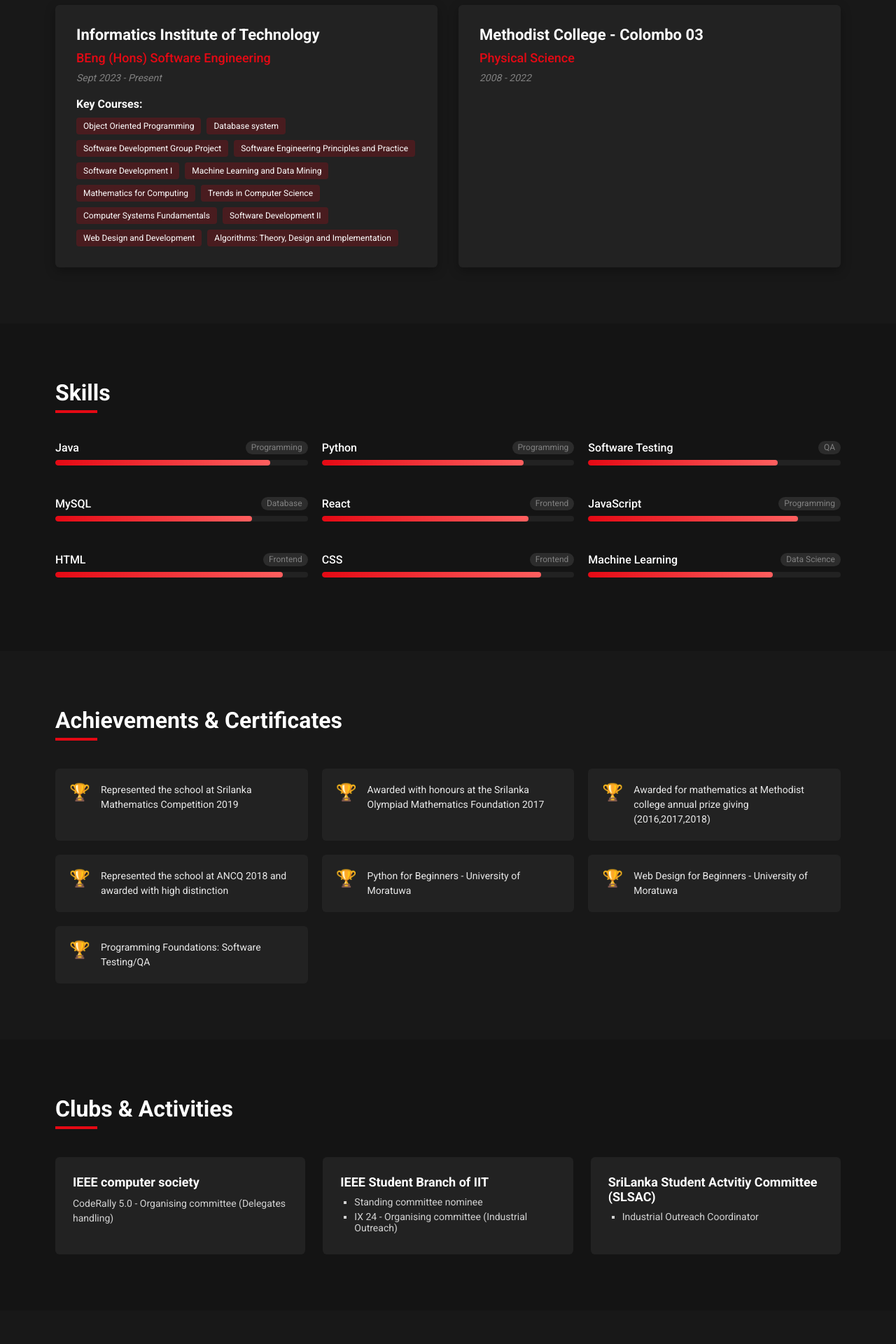
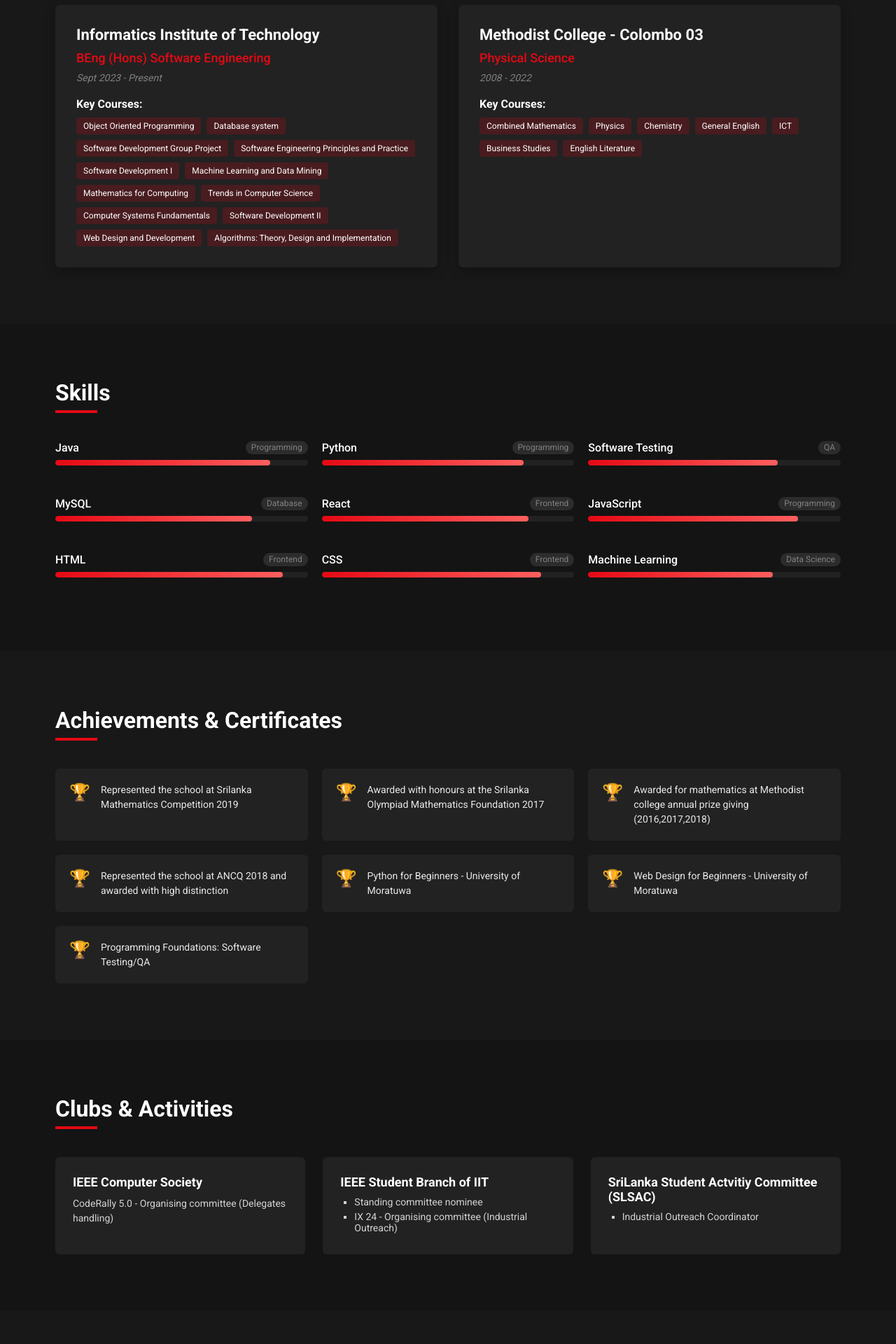
Before and after one commit to nishanjali-kamalendran/portfolio-nishanjali, a React (Vite) app: page / in a window 1280 px wide. Shown: the part 2480-4400 px from the top of the page at 70% size. Built offline with nearby package versions, Linux system fonts and the light colour scheme.

Commit message:
fixed bugs

```diff
--- a/src/pages/Home.jsx
+++ b/src/pages/Home.jsx
@@ -1,6 +1,7 @@
 import React, { useState, useEffect } from 'react';
 import "../style/Home.css";
 import background from "../assets/background.jpeg";
+import "/Users/anjali/Documents/GitHub/portfolio-nishanjali/public/Nishanjali Kamalendran.pdf";
 import emailjs from 'emailjs-com';
 
 // No need to initialize EmailJS here - we'll use the public key directly in the send method
@@ -134,7 +135,7 @@
             institution: "Methodist College - Colombo 03",
             degree: "Physical Science",
             period: "2008 - 2022",
-            courses: []
+            courses: ["Combined Mathematics", "Physics", "Chemistry", "General English", "ICT","Business Studies", "English Literature" ]
         }
     ];
 
@@ -165,7 +166,7 @@
     // Club activities from CV
     const clubs = [
         {
-            organization: "IEEE computer society",
+            organization: "IEEE Computer Society",
             role: "CodeRally 5.0 - Organising committee (Delegates handling)"
         },
         {
@@ -198,11 +199,12 @@
     };
 
     // Handle form submission
+    // Handle form submission
 const handleFormSubmit = (e) => {
     e.preventDefault();
     setFormStatus({ submitted: true, success: false, message: 'Sending...' });
 
-        // Simplify email template parameters to match standard EmailJS variables
+    // Prepare the email content for EmailJS
     const templateParams = {
         from_name: formData.name,
         from_email: formData.email,
@@ -214,10 +216,10 @@
 
     // Send email using EmailJS
     emailjs.send(
-            'service_id', // Replace with  actual service ID from EmailJS dashboard
-            'template_id', // Replace with  actual template ID from EmailJS dashboard
+        'service_0xh0e63',
+        'template_docqtx3',
         templateParams,
-            'public_key' // Replace with  actual public key from EmailJS dashboard
+        '5j81Sv4zwCQAtsjAG'
     )
     .then((response) => {
         console.log('SUCCESS!', response.status, response.text);
@@ -233,10 +235,11 @@
         setFormStatus({
             submitted: true,
             success: false,
-                    message: 'Failed to send message. Please try emailing me directly at ' + profile.contact.email
+            message: 'Failed to send message. Please try again later.'
         });
     });
 };
+
 
     // Categories for filtering projects
     const categories = [...new Set(projects.map(project => project.category))];
@@ -515,11 +518,11 @@
                         <div className="contact-info">
                             <div className="contact-item">
                                 <i className="fas fa-phone"></i>
-                                <p>{profile.contact.phone}</p>
+                                <a href={`tel:${profile.contact.phone}`}>{profile.contact.phone}</a>
                             </div>
                             <div className="contact-item">
                                 <i className="fas fa-envelope"></i>
-                                <p>{profile.contact.email}</p>
+                                <a href={`mailto:${profile.contact.email}`}>{profile.contact.email}</a>
                             </div>
                             <div className="contact-item">
                                 <i className="fab fa-github"></i>
```
Lines whose indentation alone changed are shown as unchanged.
